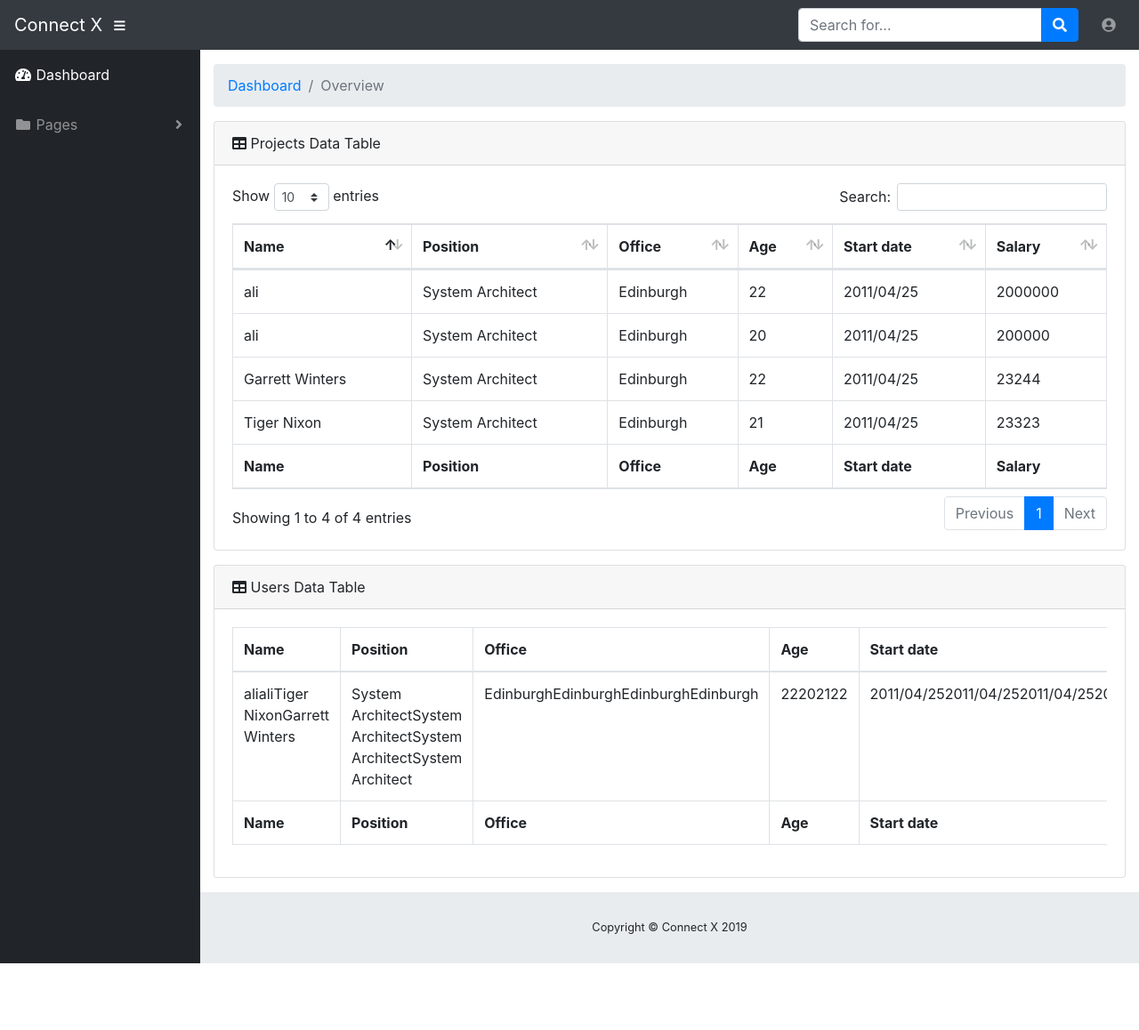
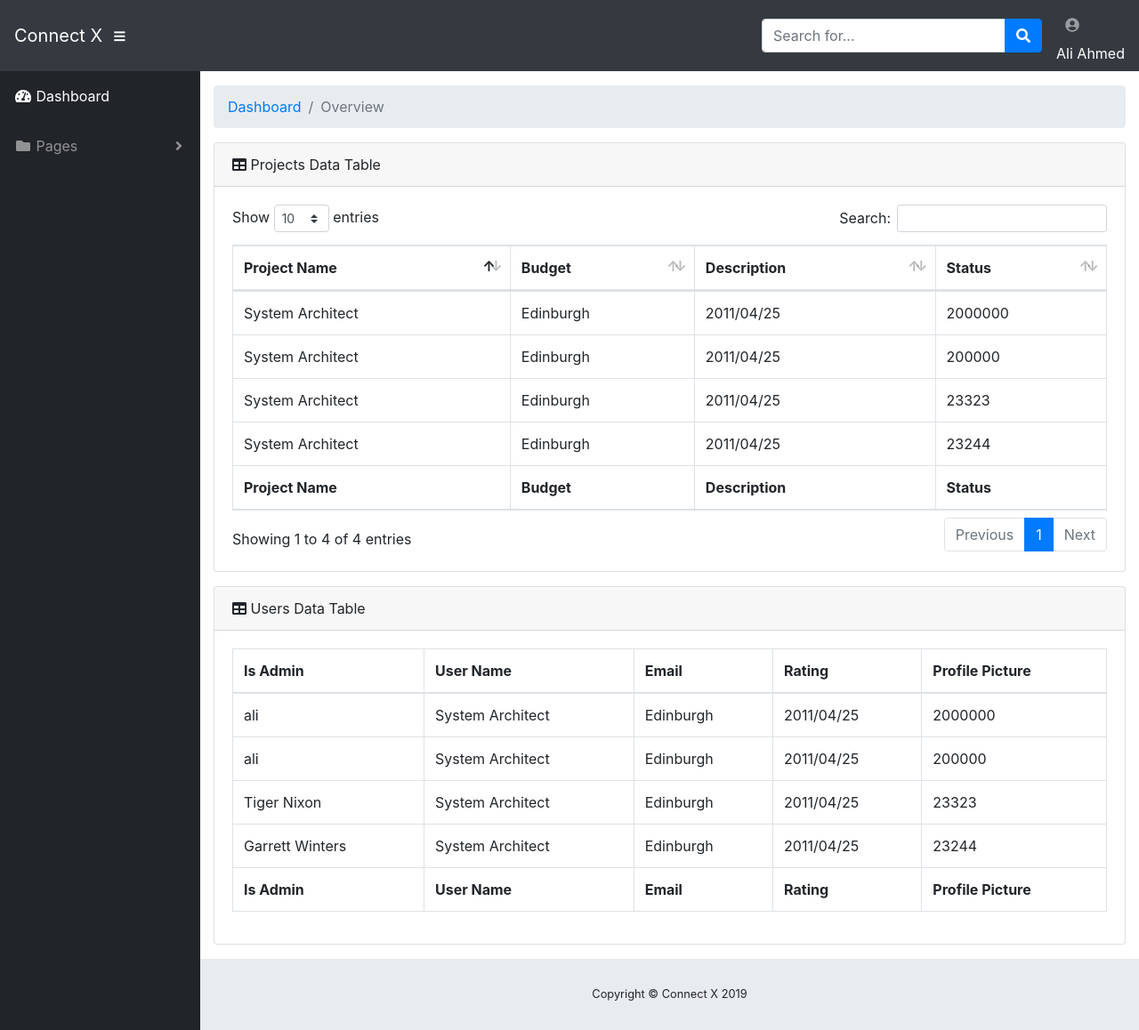
Before and after one commit to asadullahawan911/Connect-X, a PHP site: page /admin/adminpanel.php in a window 1280 px wide. Shown: the whole page at 89% size. Before the commit the page ends 1083 px from the top, so only its background shows below. Run offline with PHP 8.4, Linux system fonts and the light colour scheme.

Commit message:
admin panel changes

```diff
--- a/admin/adminpanel.php
+++ b/admin/adminpanel.php
@@ -59,9 +59,9 @@ require_once "db_Connection.php";
             <a class="nav-link dropdown-toggle" href="#" id="userDropdown" role="button" data-toggle="dropdown" aria-haspopup="true" aria-expanded="false">
                 <i class="fas fa-user-circle fa-fw"></i>
             </a>
+            <div> <font color="white" > <?php echo $username="Ali Ahmed"?> </font> </div>
             <div class="dropdown-menu dropdown-menu-right" aria-labelledby="userDropdown">
-                <a class="dropdown-item" href="#">Settings</a>
-                <a class="dropdown-item" href="#">Activity Log</a>
+                <a class="dropdown-item" href="uploadForm.php">Upload Media</a>
                 <div class="dropdown-divider"></div>
                 <a class="dropdown-item" href="#" data-toggle="modal" data-target="#logoutModal">Logout</a>
             </div>
@@ -94,8 +94,8 @@ require_once "db_Connection.php";
                 <h6 class="dropdown-header">Options:</h6>
                 <a class="dropdown-item" href="createProject.php">Create Project</a>
                 <a class="dropdown-item" href="editProject.php">Edit Project</a>
-                <a class="dropdown-item" href="addCategory.php">Add Category</a>
-                <a class="dropdown-item" href="deleteCategory.php">Delete Category</a>
+                <a class="dropdown-item" href="addUser.php">Add User</a>
+                <a class="dropdown-item" href="deleteUser.php">Delete User</a>
             </div>
         </li>
 
@@ -123,32 +123,28 @@ require_once "db_Connection.php";
                         <table class="table table-bordered" id="dataTable" width="100%" cellspacing="0">
                             <thead>
                             <tr>
-                                <th>Name</th>
-                                <th>Position</th>
-                                <th>Office</th>
-                                <th>Age</th>
-                                <th>Start date</th>
-                                <th>Salary</th>
+                                <th>Project Name</th>
+                                <th>Budget</th>
+                                <th>Description</th>
+                                <th>Status</th>
                             </tr>
                             </thead>
                             <tfoot>
                             <tr>
-                                <th>Name</th>
-                                <th>Position</th>
-                                <th>Office</th>
-                                <th>Age</th>
-                                <th>Start date</th>
-                                <th>Salary</th>
+
+                                <th>Project Name</th>
+                                <th>Budget</th>
+                                <th>Description</th>
+                                <th>Status</th>
                             </tr>
                             </tfoot>
                             <tbody>
                             <?php
-                            $userNames=array("ali", "ali","Tiger Nixon","Garrett Winters");
-                            $position =array("System Architect","System Architect","System Architect","System Architect");
-                            $office = array("Edinburgh","Edinburgh","Edinburgh","Edinburgh");
-                            $age=array(22,20,21,22);
-                            $startDate=array("2011/04/25","2011/04/25","2011/04/25","2011/04/25");
-                            $salary=array(2000000,200000,23323,23244);
+
+                            $ProjectName =array("System Architect","System Architect","System Architect","System Architect");
+                            $Budget = array("Edinburgh","Edinburgh","Edinburgh","Edinburgh");
+                            $description=array("2011/04/25","2011/04/25","2011/04/25","2011/04/25");
+                            $status=array(2000000,200000,23323,23244);
                             ?>
 
                             <?php
@@ -158,35 +154,22 @@ require_once "db_Connection.php";
                                 ?>
                                 <tr>
                                     <td><?php
-                                                echo $userNames[$i];
+                                        echo $ProjectName[$i];
                                         ?></td>
                                     <td><?php
-                                                echo $position[$i];
+                                        echo $Budget[$i];
                                         ?></td>
                                     <td><?php
-                                                echo $office[$i];
+                                        echo $description[$i];
                                         ?></td>
                                     <td><?php
-                                                echo $age[$i];
-                                             ?></td>
-                                        <td><?php
-                                                echo $startDate[$i];
-                                            ?></td>
-                                        <td><?php
-                                                echo $salary[$i];
+                                        echo $status[$i];
                                         ?></td>
                                 </tr>
                                 <?php
                             }
                             ?>
-                            <!--                            <tr>-->
-                            <!--                                <td>Tiger Nixon</td>-->
-                            <!--                                <td>System Architect</td>-->
-                            <!--                                <td>Edinburgh</td>-->
-                            <!--                                <td>61</td>-->
-                            <!--                                <td>2011/04/25</td>-->
-                            <!--                                <td>$320,800</td>-->
-                            <!--                            </tr>-->
+
 
                             </tbody>
                         </table>
@@ -204,49 +187,55 @@ require_once "db_Connection.php";
                         <table class="table table-bordered" id="dataTable" width="100%" cellspacing="0">
                             <thead>
                             <tr>
-                                <th>Name</th>
-                                <th>Position</th>
-                                <th>Office</th>
-                                <th>Age</th>
-                                <th>Start date</th>
-                                <th>Salary</th>
+                                <th>Is Admin</th>
+                                <th>User Name</th>
+                                <th>Email</th>
+                                <th>Rating</th>
+                                <th>Profile Picture</th>
                             </tr>
                             </thead>
                             <tfoot>
                             <tr>
-                                <th>Name</th>
-                                <th>Position</th>
-                                <th>Office</th>
-                                <th>Age</th>
-                                <th>Start date</th>
-                                <th>Salary</th>
+                                <th>Is Admin</th>
+                                <th>User Name</th>
+                                <th>Email</th>
+                                <th>Rating</th>
+                                <th>Profile Picture</th>
                             </tr>
                             </tfoot>
                             <tbody>
                             <?php
-                            $userNames=array("ali", "ali","Tiger Nixon","Garrett Winters");
-    $position =array("System Architect","System Architect","System Architect","System Architect");
-    $office = array("Edinburgh","Edinburgh","Edinburgh","Edinburgh");
-    $age=array(22,20,21,22);
-    $startDate=array("2011/04/25","2011/04/25","2011/04/25","2011/04/25");
-    $salary=array(2000000,200000,23323,23244);
+                            $is_Admin=array("ali", "ali","Tiger Nixon","Garrett Winters");
+                            $username=array("System Architect","System Architect","System Architect","System Architect");
+                            $email = array("Edinburgh","Edinburgh","Edinburgh","Edinburgh");
+                            $rating=array("2011/04/25","2011/04/25","2011/04/25","2011/04/25");
+                            $profilePicture=array(2000000,200000,23323,23244);
+                            ?>
+
+                            <?php
+
+                            for($i = 0;$i<=3;$i++) {
                                 ?>
                                 <tr>
-                                <td><?php for($i = 0;$i<=3;$i++) {echo $userNames[$i];}?></td>
-                                <td><?php for($i = 0;$i<=3;$i++){echo $position[$i];}?></td>
-                                <td><?php  for($i = 0;$i<=3;$i++){echo $office[$i];}?></td>
-                                <td><?php  for($i = 0;$i<=3;$i++){echo $age[$i];}?></td>
-                                <td><?php  for($i = 0;$i<=3;$i++){echo $startDate[$i];}?></td>
-                                <td><?php  for($i = 0;$i<=3;$i++){echo $salary[$i];}?></td>
+                                    <td><?php
+                                        echo $is_Admin[$i];
+                                        ?></td>
+                                    <td><?php
+                                        echo $username[$i];
+                                        ?></td>
+                                    <td><?php
+                                        echo $email[$i];
+                                        ?></td>
+                                    <td><?php
+                                        echo $rating[$i];
+                                        ?></td>
+                                    <td><?php
+                                        echo $profilePicture[$i];
+                                        ?></td>
                                 </tr>
-<!--                            <tr>-->
-<!--                                <td>Tiger Nixon</td>-->
-<!--                                <td>System Architect</td>-->
-<!--                                <td>Edinburgh</td>-->
-<!--                                <td>61</td>-->
-<!--                                <td>2011/04/25</td>-->
-<!--                                <td>$320,800</td>-->
-<!--                            </tr>-->
+                                <?php
+                            }
+                            ?>
 
                             </tbody>
                         </table>
```
Lines whose indentation alone changed are shown as unchanged.
